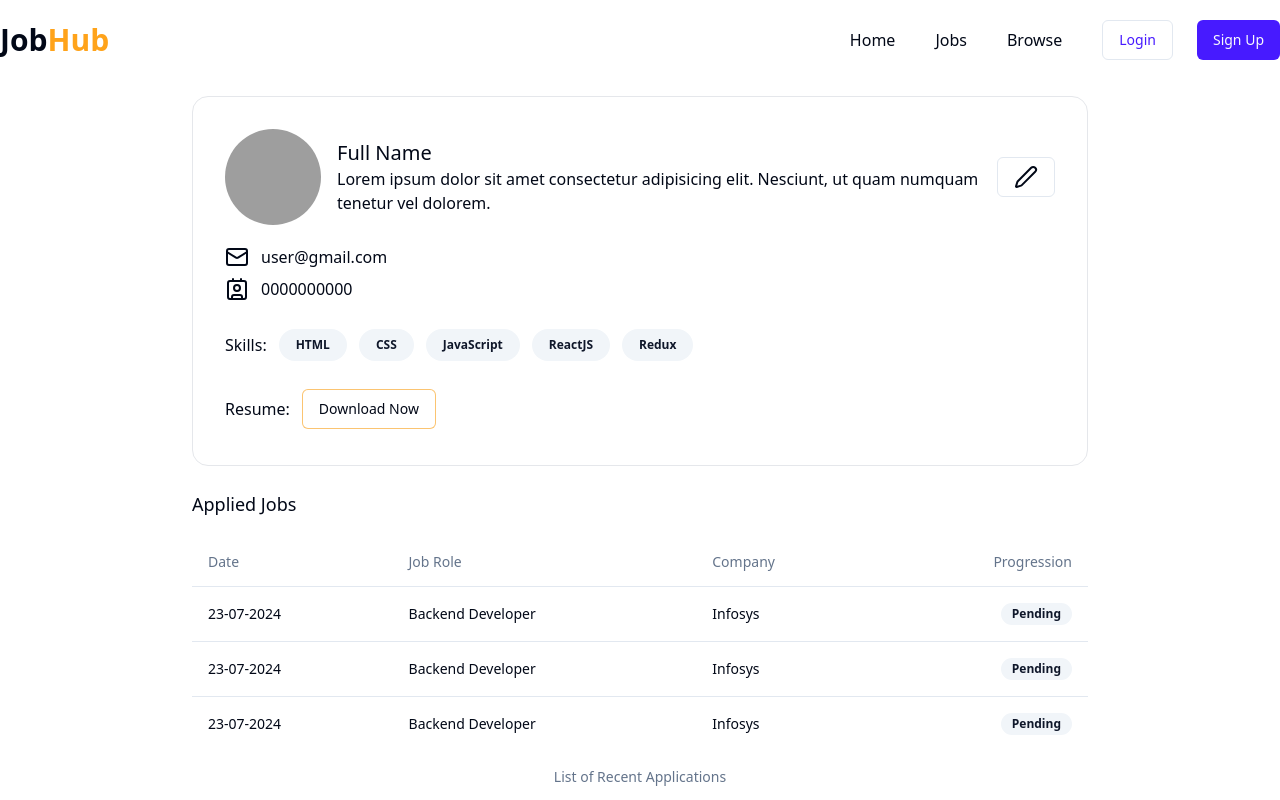
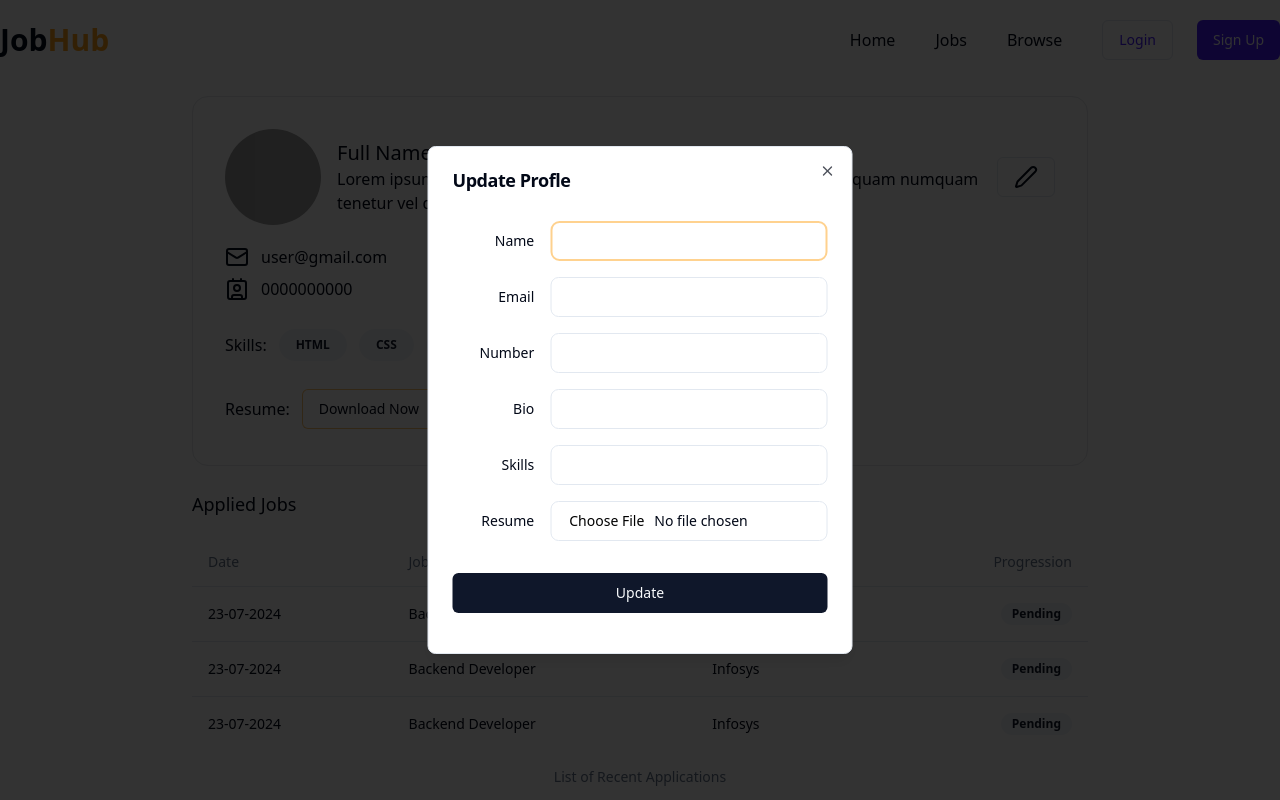
Before and after one commit to iamrohitkandpal/WorkHub-App, a React (Vite) app in the folder frontend/: page /profile in a window 1280 px wide. Both pictures are taken after a click on the button 1026 px from the left and 177 px from the top of the page. Built offline with nearby package versions, Linux system fonts and the light colour scheme; grey boxes are pictures that could not be loaded.

Commit message:
Profile Page Completed and Update also built

```diff
--- a/frontend/package.json
+++ b/frontend/package.json
@@ -11,6 +11,7 @@
   },
   "dependencies": {
     "@radix-ui/react-avatar": "^1.1.0",
+    "@radix-ui/react-dialog": "^1.1.1",
     "@radix-ui/react-label": "^2.1.0",
     "@radix-ui/react-popover": "^1.1.1",
     "@radix-ui/react-radio-group": "^1.2.0",
--- a/frontend/src/components/Profile.jsx
+++ b/frontend/src/components/Profile.jsx
@@ -1,5 +1,5 @@
 // eslint-disable-next-line no-unused-vars
-import React from 'react';
+import React, { useState } from 'react';
 import Navbar from './shared/Navbar';
 import { Avatar, AvatarImage } from './ui/avatar';
 import { Button } from './ui/button';
@@ -7,11 +7,14 @@
 import { Badge } from './ui/badge';
 import { Label } from './ui/label';
 import ApplicationTable from './ApplicationTable';
+import UpdateProfileDialog from './UpdateProfileDialog';
 
 const skills = ['HTML', 'CSS', 'JavaScript', 'ReactJS', 'Redux'];
+const HaveResume = true;
+
 const Profile = () => {
+    const [open, setOpen] = useState(false);
 
-    const HaveResume = true;
   return (
     <div>
         <Navbar />
@@ -26,7 +29,7 @@
                         <p>Lorem ipsum dolor sit amet consectetur adipisicing elit. Nesciunt, ut quam numquam tenetur vel dolorem.</p>
                     </div>
                 </div>
-                <Button className="text-right" variant="outline"><Pen /></Button>
+                <Button onClick={() => setOpen(true)} className="text-right" variant="outline"><Pen /></Button>
             </div>
             <div className='my-5'>
                 <div className='flex items-center gap-3 my-2'>
@@ -55,6 +58,7 @@
             <h1 className='font-medium text-lg my-5 '>Applied Jobs</h1>
             <ApplicationTable/>
         </div>
+        <UpdateProfileDialog open={open} setOpen={setOpen}/>
     </div>
   )
 }
--- /dev/null
+++ b/frontend/src/components/UpdateProfileDialog.jsx
@@ -0,0 +1,65 @@
+// eslint-disable-next-line no-unused-vars
+import React, { useState } from 'react';
+import { Dialog, DialogContent, DialogFooter, DialogHeader, DialogTitle } from './ui/dialog';
+import { Label } from './ui/label';
+import { Input } from './ui/input';
+import { Button } from './ui/button';
+import { Loader2 } from 'lucide-react';
+
+const UpdateProfileDialog = ({open, setOpen}) => {
+  const [loading, setLoading] = useState(false);
+
+  return (
+    <div>
+      <Dialog open={open}>
+        <DialogContent className="sm:max-w-[425px]" onInteractOutside = {() => setOpen(false)}>
+          <DialogHeader>
+            <DialogTitle>Update Profle</DialogTitle>
+          </DialogHeader>
+          <form action="">
+            <div className='grid gap-4 py-4'>
+              <div className='grid grid-cols-4 items-center gap-4'>
+                <Label htmlFor="name" className="text-right">Name</Label>
+                <Input id="name"
+                name="name" className="col-span-3"/>
+              </div>
+              <div className='grid grid-cols-4 items-center gap-4'>
+                <Label htmlFor="email" className="text-right">Email</Label>
+                <Input id="email"
+                name="email" className="col-span-3"/>
+              </div>
+              <div className='grid grid-cols-4 items-center gap-4'>
+                <Label htmlFor="number" className="text-right">Number</Label>
+                <Input id="number"
+                name="number" className="col-span-3"/>
+              </div>
+              <div className='grid grid-cols-4 items-center gap-4'>
+                <Label htmlFor="bio" className="text-right">Bio</Label>
+                <Input id="bio"
+                name="bio" className="col-span-3"/>
+              </div>
+              <div className='grid grid-cols-4 items-center gap-4'>
+                <Label htmlFor="skills" className="text-right">Skills</Label>
+                <Input id="skills"
+                name="skills" className="col-span-3"/>
+              </div>
+              <div className='grid grid-cols-4 items-center gap-4'>
+                <Label htmlFor="file" className="text-right">Resume</Label>
+                <Input id="file" type="file"
+                accept="application/pdf"
+                name="file" className="col-span-3"/>
+              </div>
+            </div>
+            <DialogFooter>
+              {
+                loading ? <Button className="w-full my-4 bg-[#471aff] duration-500 transition-all hover:bg-[#3113a9]"> <Loader2 className='mr-2 h-4 w-4 animate-spin' /> Please wait </Button> : <Button type="submit" className="duration-500 transition-all w-full my-4">Update</Button>
+              }
+            </DialogFooter>
+          </form>
+        </DialogContent>
+      </Dialog>
+    </div>
+  )
+}
+
+export default UpdateProfileDialog;
--- /dev/null
+++ b/frontend/src/components/ui/dialog.jsx
@@ -0,0 +1,94 @@
+import * as React from "react"
+import * as DialogPrimitive from "@radix-ui/react-dialog"
+import { X } from "lucide-react"
+
+import { cn } from "@/lib/utils"
+
+const Dialog = DialogPrimitive.Root
+
+const DialogTrigger = DialogPrimitive.Trigger
+
+const DialogPortal = DialogPrimitive.Portal
+
+const DialogClose = DialogPrimitive.Close
+
+const DialogOverlay = React.forwardRef(({ className, ...props }, ref) => (
+  <DialogPrimitive.Overlay
+    ref={ref}
+    className={cn(
+      "fixed inset-0 z-50 bg-black/80  data-[state=open]:animate-in data-[state=closed]:animate-out data-[state=closed]:fade-out-0 data-[state=open]:fade-in-0",
+      className
+    )}
+    {...props} />
+))
+DialogOverlay.displayName = DialogPrimitive.Overlay.displayName
+
+const DialogContent = React.forwardRef(({ className, children, ...props }, ref) => (
+  <DialogPortal>
+    <DialogOverlay />
+    <DialogPrimitive.Content
+      ref={ref}
+      className={cn(
+        "fixed left-[50%] top-[50%] z-50 grid w-full max-w-lg translate-x-[-50%] translate-y-[-50%] gap-4 border bg-background p-6 shadow-lg duration-200 data-[state=open]:animate-in data-[state=closed]:animate-out data-[state=closed]:fade-out-0 data-[state=open]:fade-in-0 data-[state=closed]:zoom-out-95 data-[state=open]:zoom-in-95 data-[state=closed]:slide-out-to-left-1/2 data-[state=closed]:slide-out-to-top-[48%] data-[state=open]:slide-in-from-left-1/2 data-[state=open]:slide-in-from-top-[48%] sm:rounded-lg",
+        className
+      )}
+      {...props}>
+      {children}
+      <DialogPrimitive.Close
+        className="absolute right-4 top-4 rounded-sm opacity-70 ring-offset-background transition-opacity hover:opacity-100 focus:outline-none focus:ring-2 focus:ring-ring focus:ring-offset-2 disabled:pointer-events-none data-[state=open]:bg-accent data-[state=open]:text-muted-foreground">
+        <X className="h-4 w-4" />
+        <span className="sr-only">Close</span>
+      </DialogPrimitive.Close>
+    </DialogPrimitive.Content>
+  </DialogPortal>
+))
+DialogContent.displayName = DialogPrimitive.Content.displayName
+
+const DialogHeader = ({
+  className,
+  ...props
+}) => (
+  <div
+    className={cn("flex flex-col space-y-1.5 text-center sm:text-left", className)}
+    {...props} />
+)
+DialogHeader.displayName = "DialogHeader"
+
+const DialogFooter = ({
+  className,
+  ...props
+}) => (
+  <div
+    className={cn("flex flex-col-reverse sm:flex-row sm:justify-end sm:space-x-2", className)}
+    {...props} />
+)
+DialogFooter.displayName = "DialogFooter"
+
+const DialogTitle = React.forwardRef(({ className, ...props }, ref) => (
+  <DialogPrimitive.Title
+    ref={ref}
+    className={cn("text-lg font-semibold leading-none tracking-tight", className)}
+    {...props} />
+))
+DialogTitle.displayName = DialogPrimitive.Title.displayName
+
+const DialogDescription = React.forwardRef(({ className, ...props }, ref) => (
+  <DialogPrimitive.Description
+    ref={ref}
+    className={cn("text-sm text-muted-foreground", className)}
+    {...props} />
+))
+DialogDescription.displayName = DialogPrimitive.Description.displayName
+
+export {
+  Dialog,
+  DialogPortal,
+  DialogOverlay,
+  DialogClose,
+  DialogTrigger,
+  DialogContent,
+  DialogHeader,
+  DialogFooter,
+  DialogTitle,
+  DialogDescription,
+}
```
Also changed, not shown: 1 other file (tests, documents, lock files or other folders).
